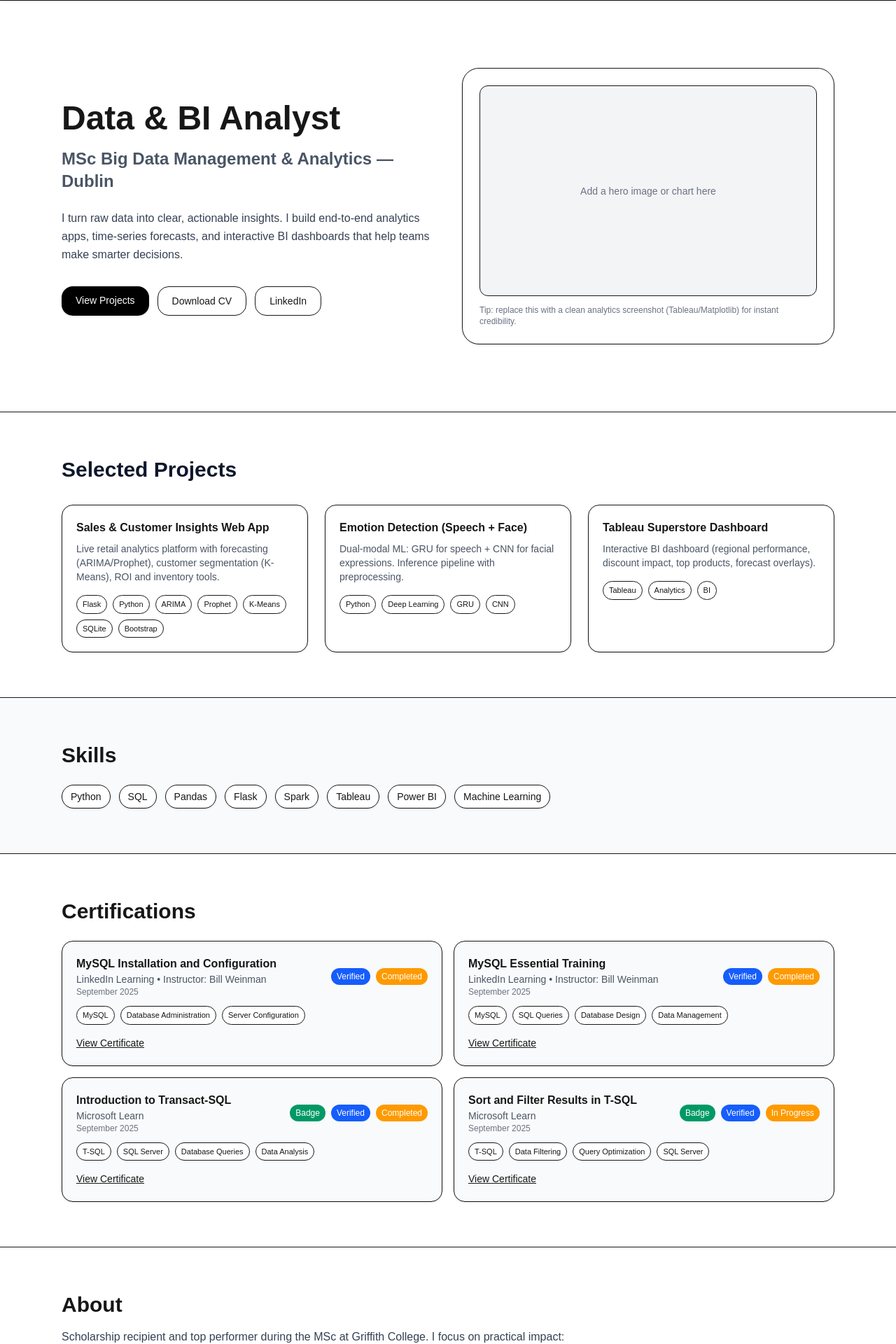
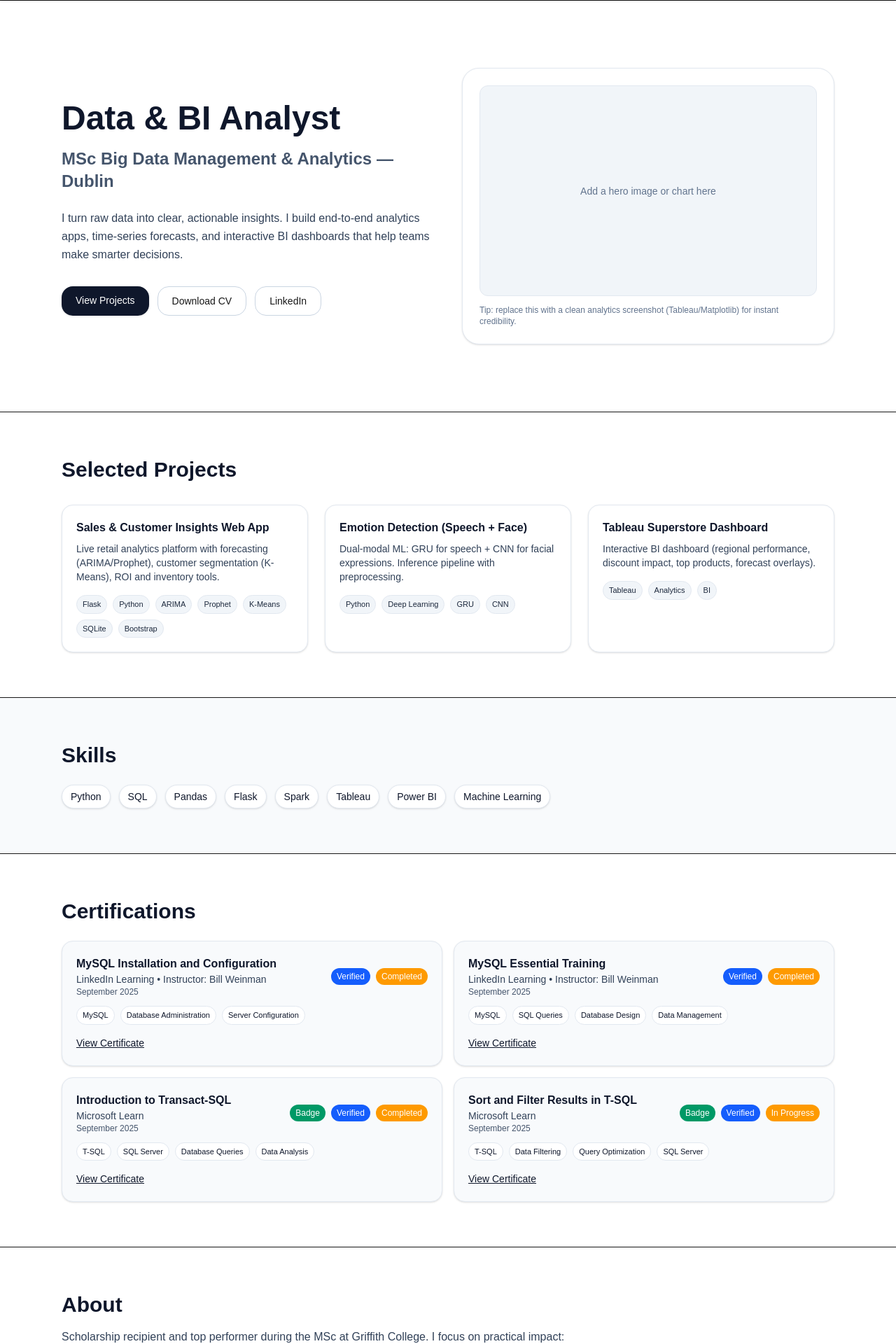
Before and after one commit to SuryaSri549/surya_portfolio, a Next.js app: page / in a window 1280 px wide. Shown: the part 60-1980 px from the top of the page at 70% size. Built offline with nearby package versions, Linux system fonts and the light colour scheme.

Commit message:
Update page.tsx

```diff
--- a/app/page.tsx
+++ b/app/page.tsx
@@ -115,32 +115,26 @@ export default function Home() {
   <section id="home" className="max-w-6xl mx-auto px-6 py-16 md:py-24">
   <div className="grid md:grid-cols-2 gap-10 items-center">
     <div>
-            <h1 className="text-3xl md:text-5xl font-bold leading-tight">
+      <h1 className="text-3xl md:text-5xl font-bold leading-tight text-slate-900">
         Data &amp; BI Analyst
-              <span className="block text-gray-600 text-xl md:text-2xl mt-3">
+        <span className="block text-slate-600 text-xl md:text-2xl mt-3">
           MSc Big Data Management &amp; Analytics — Dublin
         </span>
       </h1>
-            <p className="mt-6 text-gray-700 leading-relaxed">
+      <p className="mt-6 text-slate-700 leading-relaxed">
         I turn raw data into clear, actionable insights. I build end-to-end analytics apps,
         time-series forecasts, and interactive BI dashboards that help teams make smarter decisions.
       </p>
       <div className="mt-8 flex flex-wrap gap-3">
-              <a
-                href="#projects"
-                className="px-5 py-2.5 rounded-2xl shadow bg-black text-white text-sm"
-              >
+        <a href="#projects" className="px-5 py-2.5 rounded-2xl shadow bg-slate-900 text-white text-sm">
           View Projects
         </a>
-              <a
-                href="/Surya_Sri_Sundara_CV.pdf"
-                className="px-5 py-2.5 rounded-2xl border text-sm"
-              >
+        <a href="/Surya_Sri_Sundara_CV.pdf" className="px-5 py-2.5 rounded-2xl border border-slate-300 text-sm">
           Download CV
         </a>
         <a
           href="https://linkedin.com/in/surya-sri-sundara-4ab45b331"
-                className="px-5 py-2.5 rounded-2xl border text-sm"
+          className="px-5 py-2.5 rounded-2xl border border-slate-300 text-sm"
           target="_blank"
           rel="noopener noreferrer"
         >
@@ -149,11 +143,11 @@ export default function Home() {
       </div>
     </div>
 
-          <div className="bg-white rounded-3xl shadow p-6 border">
-            <div className="aspect-[16/10] rounded-xl border bg-gray-100 flex items-center justify-center">
-              <span className="text-sm text-gray-500">Add a hero image or chart here</span>
+    <div className="bg-white rounded-3xl shadow p-6 border border-slate-200">
+      <div className="aspect-[16/10] rounded-xl border border-slate-200 bg-slate-100 flex items-center justify-center">
+        <span className="text-sm text-slate-500">Add a hero image or chart here</span>
       </div>
-            <p className="text-xs text-gray-500 mt-3">
+      <p className="text-xs text-slate-500 mt-3">
         Tip: replace this with a clean analytics screenshot (Tableau/Matplotlib) for instant credibility.
       </p>
     </div>
@@ -173,12 +167,15 @@ export default function Home() {
           target="_blank"
           rel="noopener noreferrer"
         >
-                <div className="rounded-2xl border bg-white shadow-sm p-5 h-full">
-                  <h3 className="font-semibold group-hover:underline">{p.title}</h3>
-                  <p className="text-sm text-gray-600 mt-2">{p.description}</p>
+          <div className="rounded-2xl border border-slate-200 bg-white shadow-sm p-5 h-full">
+            <h3 className="font-semibold group-hover:underline text-slate-900">{p.title}</h3>
+            <p className="text-sm text-slate-700 mt-2">{p.description}</p>
             <div className="flex flex-wrap gap-2 mt-4">
               {p.tags.map((t) => (
-                      <span key={t} className="text-[11px] px-2 py-1 rounded-full border">
+                <span
+                  key={t}
+                  className="text-[11px] px-2 py-1 rounded-full border border-slate-200 bg-slate-100 text-slate-800"
+                >
                   {t}
                 </span>
               ))}
@@ -191,14 +188,14 @@ export default function Home() {
 </section>
 
 {/* Skills */}
-      <section id="skills" className="border-t bg-gray-50">
+<section id="skills" className="border-t bg-slate-50">
   <div className="max-w-6xl mx-auto px-6 py-16">
-          <h2 className="text-2xl md:text-3xl font-semibold">Skills</h2>
+    <h2 className="text-3xl font-semibold text-slate-900">Skills</h2>
     <ul className="mt-6 flex flex-wrap gap-3">
       {skills.map((s) => (
         <li
           key={s}
-                className="px-3 py-1.5 rounded-full border bg-white text-sm shadow-sm"
+          className="px-3 py-1.5 rounded-full border border-slate-200 bg-white text-sm text-slate-900 shadow-sm"
         >
           {s}
         </li>
@@ -210,36 +207,30 @@ export default function Home() {
 {/* Certifications */}
 <section id="certifications" className="border-t bg-white">
   <div className="max-w-6xl mx-auto px-6 py-16">
-          <h2 className="text-2xl md:text-3xl font-semibold">Certifications</h2>
+    <h2 className="text-3xl font-semibold text-slate-900">Certifications</h2>
     <ul className="mt-6 grid gap-4 md:grid-cols-2">
       {certifications.map((c) => (
-              <li key={c.name} className="rounded-2xl border bg-gray-50 p-5 shadow-sm">
+        <li key={c.name} className="rounded-2xl border border-slate-200 bg-slate-50 p-5 shadow-sm">
           <div className="flex items-center justify-between">
             <div>
-                    <h3 className="font-semibold">{c.name}</h3>
-                    <p className="text-sm text-gray-600">
+              <h3 className="font-semibold text-slate-900">{c.name}</h3>
+              <p className="text-sm text-slate-700">
                 {c.issuer}
                 {c.instructor ? ` • Instructor: ${c.instructor}` : ""}
               </p>
-                    <p className="text-xs text-gray-500">
+              <p className="text-xs text-slate-600">
                 {c.month} {c.year}
               </p>
             </div>
             <div className="flex gap-2">
               {c.badgeEarned && (
-                      <span className="text-xs rounded-full px-2 py-1 bg-emerald-600 text-white">
-                        Badge
-                      </span>
+                <span className="text-xs rounded-full px-2 py-1 bg-emerald-600 text-white">Badge</span>
               )}
               {c.verified && (
-                      <span className="text-xs rounded-full px-2 py-1 bg-blue-600 text-white">
-                        Verified
-                      </span>
+                <span className="text-xs rounded-full px-2 py-1 bg-blue-600 text-white">Verified</span>
               )}
               {c.status && (
-                      <span className="text-xs rounded-full px-2 py-1 bg-amber-500 text-white">
-                        {c.status}
-                      </span>
+                <span className="text-xs rounded-full px-2 py-1 bg-amber-500 text-white">{c.status}</span>
               )}
             </div>
           </div>
@@ -248,7 +239,7 @@ export default function Home() {
               {c.skills.map((skill) => (
                 <span
                   key={skill}
-                        className="text-[11px] px-2 py-1 rounded-full border bg-white"
+                  className="text-[11px] px-2 py-1 rounded-full border border-slate-200 bg-white text-slate-900"
                 >
                   {skill}
                 </span>
@@ -260,7 +251,7 @@ export default function Home() {
               href={c.link}
               target="_blank"
               rel="noopener noreferrer"
-                    className="inline-block mt-4 underline text-sm"
+              className="inline-block mt-4 underline text-sm text-slate-900"
             >
               View Certificate
             </a>
@@ -274,8 +265,8 @@ export default function Home() {
 {/* About */}
 <section id="about" className="bg-white border-t">
   <div className="max-w-6xl mx-auto px-6 py-16">
-          <h2 className="text-2xl md:text-3xl font-semibold">About</h2>
-          <p className="mt-4 text-gray-700 max-w-3xl">
+    <h2 className="text-3xl font-semibold text-slate-900">About</h2>
+    <p className="mt-4 text-slate-700 max-w-3xl">
       Scholarship recipient and top performer during the MSc at Griffith College. I focus on practical impact:
       forecasting sales, segmenting customers, and turning dashboards into decisions. Former board member of the
       university magazine <em>Key</em> and event manager for an international conference.
@@ -284,19 +275,16 @@ export default function Home() {
 </section>
 
 {/* Contact */}
-      <section id="contact" className="border-t bg-gray-50">
+<section id="contact" className="border-t bg-slate-50">
   <div className="max-w-6xl mx-auto px-6 py-16">
-          <h2 className="text-2xl md:text-3xl font-semibold">Contact</h2>
-          <p className="mt-4 text-gray-700">
+    <h2 className="text-3xl font-semibold text-slate-900">Contact</h2>
+    <p className="mt-4 text-slate-700">
       Email:{" "}
-            <a
-              className="underline"
-              href="mailto:suryasrisundara549@gmail.com"
-            >
+      <a className="underline" href="mailto:suryasrisundara549@gmail.com">
         suryasrisundara549@gmail.com
       </a>
     </p>
-          <p className="text-gray-700">
+    <p className="text-slate-700">
       LinkedIn:{" "}
       <a
         className="underline"
@@ -310,9 +298,10 @@ export default function Home() {
   </div>
 </section>
 
-      <footer className="text-center text-xs text-gray-500 py-10">
+<footer className="text-center text-xs text-slate-600 py-10">
   © {new Date().getFullYear()} Surya Sri Sundara — Dublin
 </footer>
+
     </main>
   );
 }
```
Lines whose indentation alone changed are shown as unchanged.
